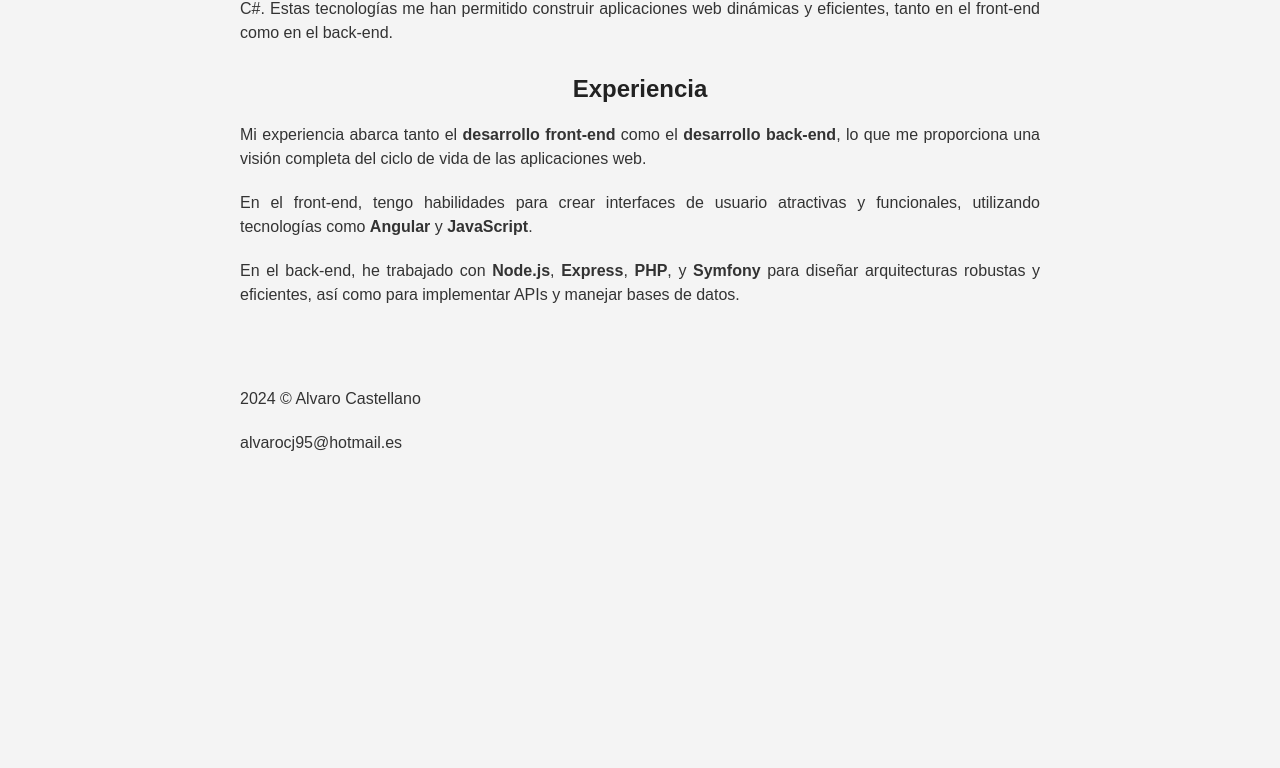
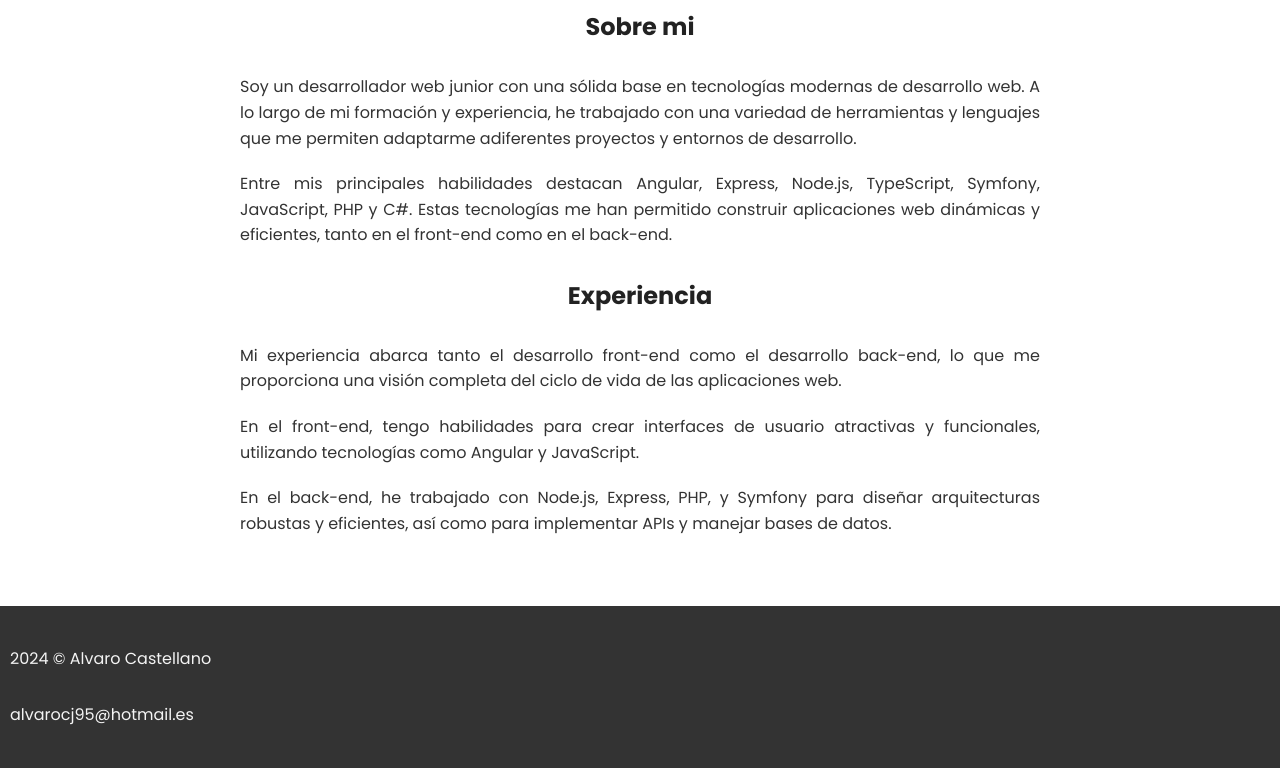
Before and after one commit to alvarocj95/alvarocj95.github.io, a plain HTML site: page index.html in a window 1280 px wide. Shown: the part 450-1218 px from the top of the page. Before the commit the page ends 955 px from the top, so only its background shows below. Drawn offline with Linux system fonts and the light colour scheme; a web font is replaced by a local one.

Commit message:
Cambiada font y añadido CSS

```diff
--- a/css/styles.css
+++ b/css/styles.css
@@ -1,65 +1,84 @@
 body {
-    font-family: Arial, sans-serif;
-    background-color: #f4f4f4; /* Color de fondo opcional */
+    font-family: 'Poppins', sans-serif; /* Usar Poppins como fuente principal */
+    background-color: #ffffff; /* Color de fondo blanco */
     margin: 0;
     padding: 0;
 }
 
+/* Estilo para los títulos */
 h1, h2 {
     text-align: center;
     color: #222222; /* Color oscuro para los títulos */
-    margin-bottom: 10px;
-    font-family: SegoeBold, sans-serif;
+    margin-bottom: 20px; /* Espacio entre títulos y párrafos */
+    font-weight: 700; /* Aumenta el peso de los títulos */
 }
 
+/* Estilo para los párrafos */
 p {
     color: #333333; /* Color más claro para el texto */
     text-align: justify;
     max-width: 800px; /* Ancho máximo para los párrafos */
     margin: 0 auto; /* Centrar los párrafos */
-    line-height: 1.5;
+    line-height: 1.6; /* Mejorar la legibilidad */
     padding: 10px; /* Añadir un poco de espacio interno */
-    font-family: Segoe, sans-serif;
+    border-radius: 8px; /* Bordes redondeados */
 
 }
 
 div {
-    margin: 20px;
+    margin: 20px 0; /* Margen vertical */
 }
 
-strong {
-    color: #333333; /* Un tono ligeramente más oscuro para el texto resaltado */
+#divExperience {
+    margin-bottom: 60px;
 }
 
+/* Estilo para texto destacado */
+strong {
+    color: #555555; /* Color más oscuro para el texto resaltado */
+}
+
+/* Estilo para el header */
 header {
     text-align: justify;
-    padding: 20px;      /* Añade espacio alrededor del contenido */
-    background-color: #f4f4f4; /* Color de fondo opcional para el encabezamiento */
+    padding: 20px;
+    background-color: #ffffff; /* Color de fondo para el encabezado */
     color: #333333;
 }
 
+/* Estilo para las imágenes */
 img {
     max-width: 100%;
     height: 40px;
-    float: right; /* Hace que las imágenes floten a la derecha */
-    margin-left: 10px; /* Espacio entre las imágenes si es necesario */
+    margin-left: 10px; /* Espacio entre las imágenes */
+    transition: transform 0.3s; /* Añadir transición suave */
+}
+
+/* Efecto al pasar el ratón sobre las imágenes */
+img:hover {
+    transform: scale(1.1); /* Aumentar ligeramente el tamaño al pasar el ratón */
 }
 
 footer {
-    text-align: justify; /* Centra los textos */
-    padding: 20px;      /* Añade espacio alrededor del contenido */
-    background-color: #f4f4f4; /* Color de fondo opcional para el pie de página */
-    color: #333333;     /* Color del texto */
+    text-align: center; /* Centra el texto en el footer */
+    background-color: #333333; /* Color de fondo para el pie de página */
+    padding: 20px 0; /* Añadir espacio superior e inferior al footer */
 }
 
 footer p {
-    margin: 0 auto;      /* Espacio entre los párrafos */
+    color: #f4f4f4; /* Color del texto en el footer */
+    margin: 10px 0; /* Añadir un poco de espacio arriba y abajo del texto */
 }
 
 
-@font-face {
-    font-family: 'Segoe';
-    src: url('assets/fonts/segoeuithis.ttf') format('truetype');
+
+#name{
+    font-size: 70px;
+}
+
+/* @font-face {
+    font-family: 'Poppins';
+    src: url('assets/fonts/Poppins-ExtraLight.ttf') format('truetype');
     font-weight: bold;
     font-style: normal;
 }
@@ -69,4 +88,4 @@ footer p {
     src: url('assets/fonts/segoeuithibd.ttf') format('truetype');
     font-weight: bold;
     font-style: normal;
-}
+} */
--- a/index.html
+++ b/index.html
@@ -5,6 +5,9 @@
     <meta name="viewport" content="width=device-width, initial-scale=1.0">
     <title>Portfolio | Álvaro Castellano</title>
     <link rel="stylesheet" href="css/styles.css">
+    <link rel="preconnect" href="https://fonts.googleapis.com">
+    <link rel="preconnect" href="https://fonts.gstatic.com" crossorigin>
+    <link href="https://fonts.googleapis.com/css2?family=Poppins:ital,wght@0,100;0,200;0,300;0,400;0,500;0,600;0,700;0,800;0,900;1,100;1,200;1,300;1,400;1,500;1,600;1,700;1,800;1,900&display=swap" rel="stylesheet">
 
 </head>
 <body>
@@ -12,7 +15,9 @@
         <img id="imgSpain" src="assets/icons/espana.png" alt="Bandera España" class="flag" data-lang="es">
         <img id="imgUK" src="assets/icons/reino-unido.png" alt="Bandera Reino Unido" class="flag" data-lang="en">
         <img id="imgCat" src="assets/icons/catalonia.png" alt="Bandera Cataluna" class="flag" data-lang="cat">
-        <h1 id="headerText">Bienvenido a Mi Página Web</h1>
+        <div>
+            <h1 id="headerText">Bienvenid@ a Mi Página Web</h1>
+        </div>
         <select id="languageSelector" style="display: none;"> <!-- Oculta el selector -->
             <option value="es">Español</option>
             <option value="en">English</option>
@@ -23,34 +28,34 @@
     <div>
         <h2 id="saludo">Hola</h2>
         <h2 id="soy">Soy</h2>
-        <h1>Álvaro Castellano Giménez</h1>
+        <h1 id="name">Álvaro Castellano</h1>
 
         <div>
             <h2 id="aboutMe">Sobre mí</h2>
-            <p>
+            <p id="aboutMeTextOne">
                 Soy un desarrollador web junior con una sólida base en tecnologías modernas de desarrollo web. A lo largo de mi
                 formación y experiencia, he trabajado con una variedad de herramientas y lenguajes que me permiten adaptarme a
                 diferentes proyectos y entornos de desarrollo.
             </p>
-            <p>
+            <p id="aboutMeTextTwo">
                 Entre mis principales habilidades destacan Angular, Express,
                 Node.js, TypeScript, Symfony, JavaScript, PHP y C#. Estas tecnologías me han permitido construir aplicaciones
                 web dinámicas y eficientes, tanto en el front-end como en el back-end.
             </p>
         </div>
 
-        <div>
-            <h2>Experiencia</h2>
-            <p>
+        <div id="divExperience">
+            <h2 id="experience">Experiencia</h2>
+            <p id="experienceTextOne">
                 Mi experiencia abarca tanto el <strong>desarrollo front-end</strong> como el <strong>desarrollo back-end</strong>,
                 lo que me proporciona una visión completa del ciclo de vida de las aplicaciones web.
             </p>
-            <p>
+            <p id="experienceTextTwo">
                 En el front-end, tengo
                 habilidades para crear interfaces de usuario atractivas y funcionales, utilizando tecnologías como
                 <strong>Angular</strong> y <strong>JavaScript</strong>.
             </p>
-            <p>
+            <p id="experienceTextThree">
                 En el back-end, he trabajado con <strong>Node.js</strong>,
                 <strong>Express</strong>, <strong>PHP</strong>, y <strong>Symfony</strong> para diseñar arquitecturas robustas y
                 eficientes, así como para implementar APIs y manejar bases de datos.
@@ -60,10 +65,9 @@
     </div>
 
     <footer>
-        <div>
+
             <p>2024 © Alvaro Castellano</p>
             <p>alvarocj95@hotmail.es</p>
-        </div>
 
     </footer>
     <script src="script.js"></script>
--- a/script.js
+++ b/script.js
@@ -1,34 +1,58 @@
 const translations = {
     en: {
-        header: "Welcome to My Website",
+        header: "Welcome to my Portfolio",
         saludo: "Hi!",
         soy: "I am",
         aboutMe: "About me",
+        aboutMeTextOne: "I am a junior web developer with a solid foundation in modern web development technologies. Throughout my education and experience, I have worked with a variety of tools and languages that allow me to adapt to different projects and development environments.",
+        aboutMeTextTwo: "Among my main skills are Angular, Express, Node.js, TypeScript, Symfony, JavaScript, PHP, and C#. These technologies have allowed me to build dynamic and efficient web applications, both in the front-end and back-end.",
+        experience: "Experience",
+        experienceTextOne: "My experience spans both front-end and back-end development, providing me with a comprehensive view of the web application lifecycle.",
+        experienceTextTwo: "In the front-end, I have the skills to create attractive and functional user interfaces, using technologies like Angular and JavaScript.",
+        experienceTextThree: "In the back-end, I have worked with Node.js, Express, PHP, and Symfony to design robust and efficient architectures, as well as implement APIs and manage databases."
     },
     es: {
-        header: "Bienvenido a Mi Página Web",
+        header: "Bienvenid@ a mi Porfolio",
         saludo: "¡Hola!",
         soy: "Soy",
         aboutMe: "Sobre mi",
-
-
+        aboutMeTextOne: "Soy un desarrollador web junior con una sólida base en tecnologías modernas de desarrollo web. A lo largo de mi formación y experiencia, he trabajado con una variedad de herramientas y lenguajes que me permiten adaptarme adiferentes proyectos y entornos de desarrollo.",
+        aboutMeTextTwo: "Entre mis principales habilidades destacan Angular, Express, Node.js, TypeScript, Symfony, JavaScript, PHP y C#. Estas tecnologías me han permitido construir aplicaciones web dinámicas y eficientes, tanto en el front-end como en el back-end.",
+        experience: "Experiencia",
+        experienceTextOne: "Mi experiencia abarca tanto el desarrollo front-end como el desarrollo back-end, lo que me proporciona una visión completa del ciclo de vida de las aplicaciones web.",
+        experienceTextTwo: "En el front-end, tengo habilidades para crear interfaces de usuario atractivas y funcionales, utilizando tecnologías como Angular y JavaScript.",
+        experienceTextThree: "En el back-end, he trabajado con Node.js, Express, PHP, y Symfony para diseñar arquitecturas robustas y eficientes, así como para implementar APIs y manejar bases de datos."
     },
     cat: {
-        header: "Benvingut a la Meva Página Web",
+        header: "Benvingut al meu Portfoli",
         saludo: "Hola!",
         soy: "Soc",
         aboutMe: "Sobre mi",
+        aboutMeTextOne: "Soc un desenvolupador web júnior amb una sòlida base en tecnologies modernes de desenvolupament web. Al llarg de la meva formació i experiència, he treballat amb una varietat d'eines i llenguatges que em permeten adaptar-me a diferents projectes i entorns de desenvolupament.",
+        aboutMeTextTwo: "Entre les meves principals habilitats destaquen Angular, Express, Node.js, TypeScript, Symfony, JavaScript, PHP i C#. Aquestes tecnologies m'han permès construir aplicacions web dinàmiques i eficients, tant en el front-end com en el back-end.",
+        experience: "Experiència",
+        experienceTextOne: "La meva experiència abasta tant el desenvolupament front-end com el desenvolupament back-end, cosa que em proporciona una visió completa del cicle de vida de les aplicacions web.",
+        experienceTextTwo: "Al front-end, tinc habilitats per crear interfícies d'usuari atractives i funcionals, utilitzant tecnologies com Angular i JavaScript.",
+        experienceTextThree: "Al back-end, he treballat amb Node.js, Express, PHP i Symfony per dissenyar arquitectures robustes i eficients, així com per implementar APIs i gestionar bases de dades."
     }
 };
+
 
 const images = {
     en: {
         flagSpain: "assets/icons/espana.png",
-        flagUK: "assets/icons/reino-unido.png"
+        flagUK: "assets/icons/reino-unido.png",
+        flagCat: "assets/icons/catalonia.png"
     },
     es: {
         flagSpain: "assets/icons/espana.png",
-        flagUK: "assets/icons/reino-unido.png"
+        flagUK: "assets/icons/reino-unido.png",
+        flagCat: "assets/icons/catalonia.png"
+    },
+    cat: {
+        flagSpain: "assets/icons/catalonia.png",
+        flagUK: "assets/icons/reino-unido.png",
+        flagCat: "assets/icons/catalonia.png"
     }
 };
 
@@ -36,19 +60,27 @@ const images = {
 document.addEventListener("DOMContentLoaded", () => {
     const imgSpain = document.getElementById("imgSpain");
     const imgUK = document.getElementById("imgUK");
+    const imgCat = document.getElementById("imgCat");
 
     // Función para actualizar el texto en la página
     function updateText(language) {
         document.getElementById("headerText").innerText = translations[language].header;
         document.getElementById("saludo").innerText = translations[language].saludo;
         document.getElementById("soy").innerText = translations[language].soy;
-
+        document.getElementById("aboutMe").innerText = translations[language].aboutMe;
+        document.getElementById("aboutMeTextOne").innerText = translations[language].aboutMeTextOne;
+        document.getElementById("aboutMeTextTwo").innerText = translations[language].aboutMeTextTwo;
+        document.getElementById("experience").innerText = translations[language].experience;
+        document.getElementById("experienceTextOne").innerText = translations[language].experienceTextOne;
+        document.getElementById("experienceTextTwo").innerText = translations[language].experienceTextTwo;
+        document.getElementById("experienceTextThree").innerText = translations[language].experienceTextThree;
     }
 
     // Función para actualizar las imágenes en el encabezado
     function updateImages(language) {
         imgSpain.src = images[language].flagSpain;
         imgUK.src = images[language].flagUK;
+        imgCat.src = images[language].flagCat;
     }
 
     // Función para cambiar el idioma
@@ -61,7 +93,8 @@ document.addEventListener("DOMContentLoaded", () => {
     // Añadir event listeners a las imágenes de las banderas
     imgSpain.addEventListener("click", changeLanguage);
     imgUK.addEventListener("click", changeLanguage);
+    imgCat.addEventListener("click", changeLanguage);
 
-    // Inicializar el texto en español (puedes cambiar el idioma por defecto aquí)
+    // Inicializar el texto en español
     updateText("es");
 });
```
Also changed, not shown: assets/fonts/Poppins-ExtraLight.ttf (added).
